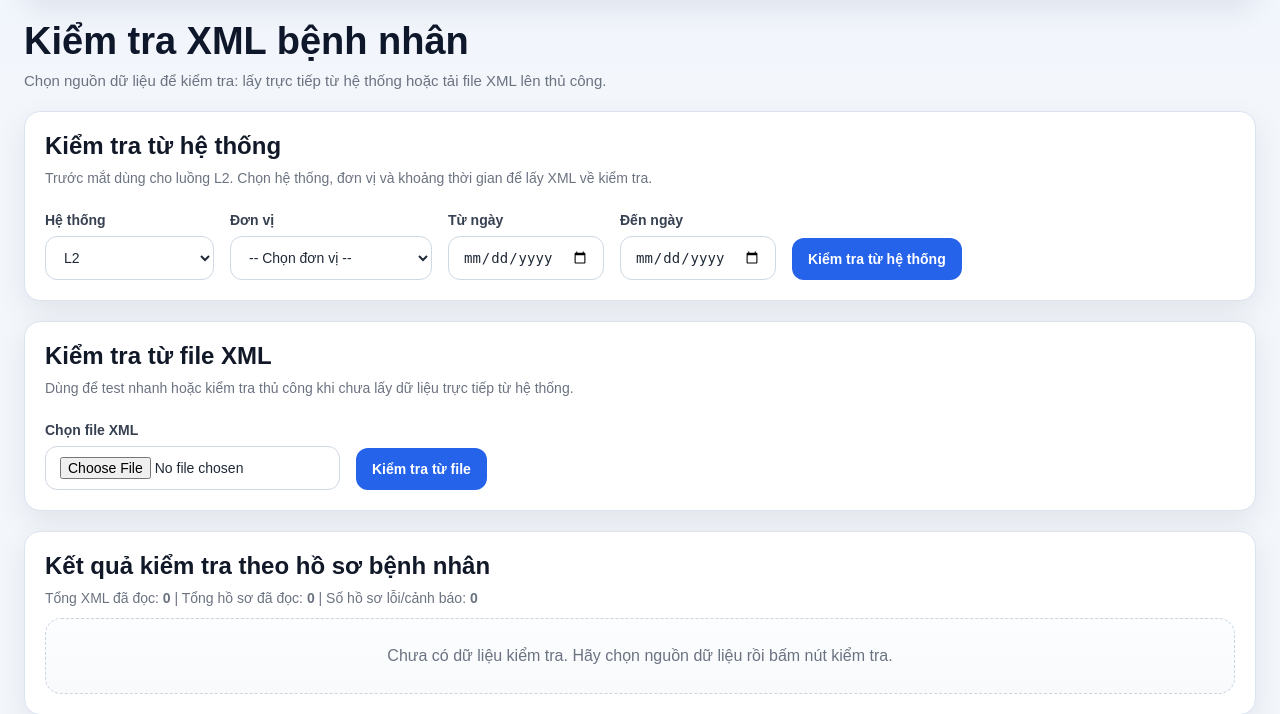
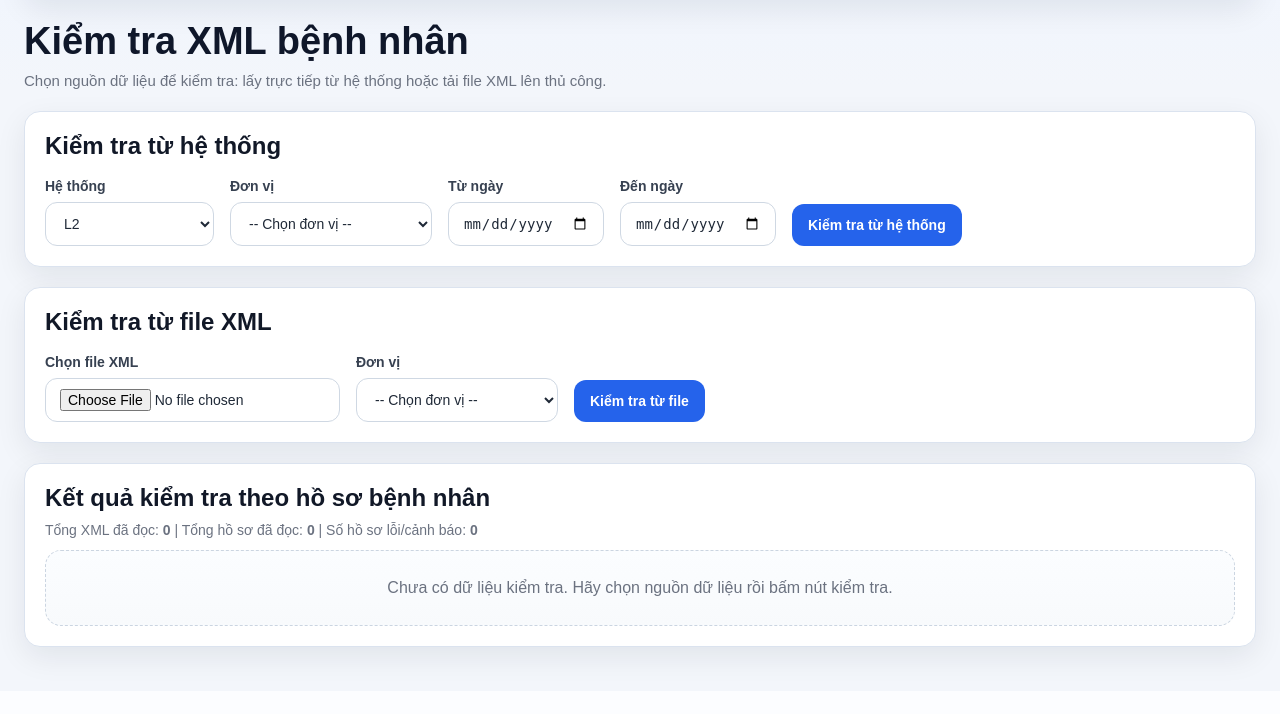
Before and after one commit to thehien172/xml-validator, a Flask app: page / in a window 1280 px wide. Shown: the part 133-847 px from the top of the page. After the commit the page ends 802 px from the top, so only its background shows below. Run offline with Flask 3, Linux system fonts and the light colour scheme.

Commit message:
file xml theo don vi

```diff
--- a/routes/validation_routes.py
+++ b/routes/validation_routes.py
@@ -43,9 +43,16 @@ def index():
 
                     tree = parse_xml_file(file_path)
 
-                    # Upload file thủ công thì không gắn đơn vị cụ thể
-                    # => chỉ áp dụng các rule scope ALL
-                    hoso_results, stats = run_validation(tree, don_vi_id=None)
+                    file_don_vi_id = (request.form.get("file_don_vi_id") or "").strip()
+                    run_don_vi_id = None
+
+                    if file_don_vi_id:
+                        don_vi = DonVi.query.get(file_don_vi_id)
+                        if not don_vi:
+                            raise Exception("Không tìm thấy đơn vị áp dụng cho file XML.")
+                        run_don_vi_id = don_vi.id
+
+                    hoso_results, stats = run_validation(tree, don_vi_id=run_don_vi_id)
 
             elif mode == "l2":
                 don_vi_id = request.form.get("don_vi_id")
--- a/templates/index.html
+++ b/templates/index.html
@@ -16,13 +16,14 @@
 {% set selected_mode = request.form.get('mode', 'l2') %}
 {% set selected_system_id = request.form.get('he_thong_id', '') %}
 {% set selected_unit_id = request.form.get('don_vi_id', '') %}
+{% set selected_file_unit_id = request.form.get('file_don_vi_id', '') %}
 {% set selected_tu_ngay = request.form.get('tu_ngay', '') %}
 {% set selected_den_ngay = request.form.get('den_ngay', '') %}
 
 <div class="card">
     <h2 class="card-title">Kiểm tra từ hệ thống</h2>
     <div class="card-subtitle">
-        Trước mắt dùng cho luồng L2. Chọn hệ thống, đơn vị và khoảng thời gian để lấy XML về kiểm tra.
+        <!-- Trước mắt dùng cho luồng L2. Chọn hệ thống, đơn vị và khoảng thời gian để lấy XML về kiểm tra. -->
     </div>
 
     <form method="POST">
@@ -77,7 +78,8 @@
 <div class="card">
     <h2 class="card-title">Kiểm tra từ file XML</h2>
     <div class="card-subtitle">
-        Dùng để test nhanh hoặc kiểm tra thủ công khi chưa lấy dữ liệu trực tiếp từ hệ thống.
+        <!-- Dùng để test nhanh hoặc kiểm tra thủ công khi chưa lấy dữ liệu trực tiếp từ hệ thống.
+        Có thể chọn đơn vị để áp dụng rule theo đơn vị; nếu bỏ trống thì giữ như cũ. -->
     </div>
 
     <form method="POST" enctype="multipart/form-data">
@@ -89,7 +91,20 @@
                 <input type="file" id="xml_file" name="xml_file" accept=".xml" required>
             </div>
 
-            <div class="col-4" style="display:flex; align-items:end;">
+            <div class="col-4">
+                <label for="file_don_vi_select">Đơn vị</label>
+                <select name="file_don_vi_id" id="file_don_vi_select">
+                    <option value="">-- Chọn đơn vị --</option>
+                    {% for u in units %}
+                    <option value="{{ u.id }}" data-system="{{ u.he_thong_id }}"
+                        {% if selected_file_unit_id|string==u.id|string %}selected{% endif %}>
+                        {{ u.ma_don_vi }} - {{ u.ten_don_vi }}
+                    </option>
+                    {% endfor %}
+                </select>
+            </div>
+
+            <div class="col-12" style="display:flex; align-items:end;">
                 <div class="actions">
                     <button type="submit" class="btn btn-primary">Kiểm tra từ file</button>
                 </div>
@@ -464,11 +479,13 @@
     (function () {
         const systemSelect = document.getElementById("he_thong_select");
         const unitSelect = document.getElementById("don_vi_select");
+        const fileUnitSelect = document.getElementById("file_don_vi_select");
 
-        function filterUnits() {
-            const selectedSystemId = systemSelect.value;
-            const options = unitSelect.querySelectorAll("option");
-            const currentUnitValue = unitSelect.value;
+        function filterSelectOptions(selectEl, selectedSystemId) {
+            if (!selectEl) return;
+
+            const options = selectEl.querySelectorAll("option");
+            const currentValue = selectEl.value;
             let hasVisibleSelected = false;
 
             options.forEach(function (option, index) {
@@ -481,14 +498,20 @@
                 const visible = !selectedSystemId || systemId === selectedSystemId;
                 option.hidden = !visible;
 
-                if (visible && option.value === currentUnitValue) {
+                if (visible && option.value === currentValue) {
                     hasVisibleSelected = true;
                 }
             });
 
             if (!hasVisibleSelected) {
-                unitSelect.value = "";
+                selectEl.value = "";
             }
+        }
+
+        function filterUnits() {
+            const selectedSystemId = systemSelect.value;
+            filterSelectOptions(unitSelect, selectedSystemId);
+            filterSelectOptions(fileUnitSelect, selectedSystemId);
         }
 
         systemSelect.addEventListener("change", filterUnits);
@@ -526,6 +549,7 @@
             if (target.ngay_vao) parts.push("Ngày vào: " + target.ngay_vao);
             return parts.join(" | ");
         }
+
         function buildCompareHeader(target, highlight) {
             const lines = [];
             if (target.patient_code || target.patient_name) {
@@ -656,7 +680,6 @@
 
         function openWarningModal(warning) {
             const xmlTargets = Array.isArray(warning.xml_targets) ? warning.xml_targets : [];
-            const fields = [];
 
             modalTitle.textContent = "Chi tiết cảnh báo";
             modalMeta.textContent = warning.rule_name ? ("Rule: " + warning.rule_name) : "";
@@ -739,6 +762,7 @@
             modal.style.display = "block";
             document.body.style.overflow = "hidden";
         }
+
         viewButtons.forEach(function (btn) {
             btn.addEventListener("click", function () {
                 const raw = btn.getAttribute("data-warning") || "{}";
```
Also changed, not shown: app.db. Lines whose indentation alone changed are shown as unchanged.
